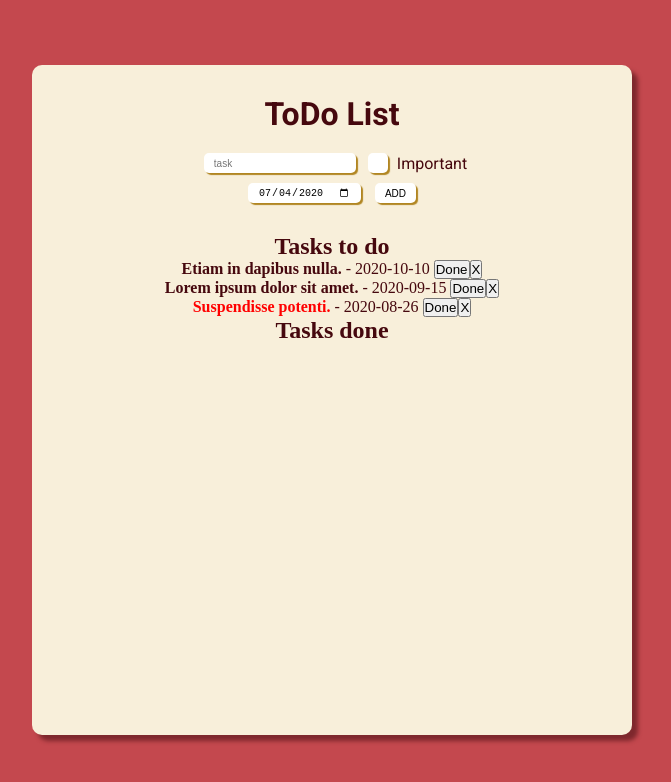
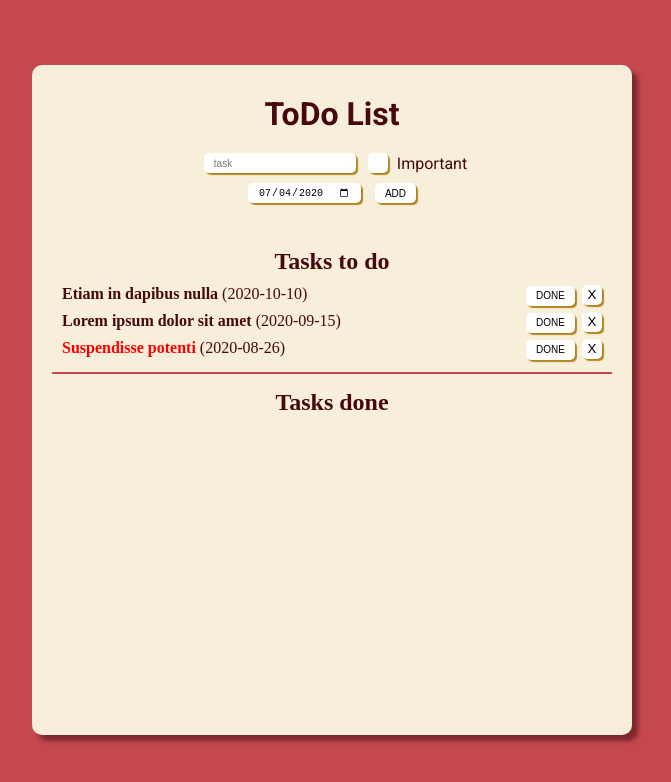
Before and after one commit to WieMon/to-do-app-react, a React (Create React App) app: page / in a window 1280 px wide. Shown: the top 782 px of the page, without its empty margins (308-979 px from the left). Built offline with nearby package versions, Linux system fonts and the light colour scheme.

Commit message:
Addnstyling for TaskList and Task Fix completion date and task's input

```diff
--- a/src/components/AddTask/AddTask.js
+++ b/src/components/AddTask/AddTask.js
@@ -36,7 +36,7 @@ class AddTask extends Component {
   handleClick = () => {
     const {text, checked, date} = this.state;
 
-    if(text.length > 2) {
+    if(text.length > 2 && text.length < 30) {
       const add = this.props.add(text, date, checked);
       if(add) {
         this.setState({
@@ -46,7 +46,7 @@ class AddTask extends Component {
         });
       }
     } else {
-      alert('Task cannot be shorter than 2 characters.');
+      alert('Task cannot be shorter than 2 characters and longer than 20 characters');
     }
   }
 
--- a/src/components/AddTask/AddTask.scss
+++ b/src/components/AddTask/AddTask.scss
@@ -56,6 +56,7 @@
     background-color: $color_four;
     border-radius: $radius;
     box-shadow: 2px 2px 1px darken($color-one, 50%);
+    cursor: pointer;
   }
   &::after {
     position: absolute;
--- a/src/components/App/App.js
+++ b/src/components/App/App.js
@@ -10,7 +10,7 @@ class App extends Component {
     tasks: [
       {
         id: 0,
-        text: 'Lorem ipsum dolor sit amet.',
+        text: 'Lorem ipsum dolor sit amet',
         date: '2020-09-15',
         important: false,
         active: true,
@@ -18,7 +18,7 @@ class App extends Component {
       },
       {
         id: 1,
-        text: 'Suspendisse potenti.',
+        text: 'Suspendisse potenti',
         date: '2020-08-26',
         important: true,
         active: true,
@@ -26,7 +26,7 @@ class App extends Component {
       },
       {
         id: 2,
-        text: 'Etiam in dapibus nulla.',
+        text: 'Etiam in dapibus nulla',
         date: '2020-10-10',
         important: false,
         active: true,
--- a/src/components/Task/Task.js
+++ b/src/components/Task/Task.js
@@ -1,5 +1,6 @@
 import React from 'react';
 import PropTypes from 'prop-types';
+import './Task.scss';
 
 const Task = (props) => {
   const{id, text, date, important, active, finishDate} = props.task;
@@ -10,24 +11,29 @@ const Task = (props) => {
 
   if(active) {
     return (
-      <div>
-        <p>
-          <strong style={important ? style : null}>{text}</strong> - <span>{date} </span>
-          <button onClick={() => props.change(id)}>Done</button>
-          <button onClick={() => props.delete(id)}>X</button>
-        </p>
+      <div className='Task'>
+        <div className='Task__active'>
+          <strong style={important ? style : null}>{text}</strong> <span>({date}) </span>
+        </div>
+        <div className='Task__active'>
+          <button className='Task__btn-done' onClick={() => props.change(id)}>Done</button>
+          <button className='Task__btn-delete' onClick={() => props.delete(id)}>X</button>
+        </div>
       </div>
     );
   } else {
-    const finish = new Date(finishDate).toLocaleString();
+    const finish = new Date(finishDate).toISOString().slice(0,10);
+
     return (
-      <div>
-        <p>
-          <strong>{text}</strong><em>(Due date: {date})</em>
+      <div className='Task'>
+        <div className='Task__done'>
+          <strong>{text}</strong> <span>({date}) </span>
           <br />
-          (Completed: <span>{finish}</span>)
-          <button onClick={() => props.delete(id)}>X</button>
-        </p>
+          <span className='Task__small'>(Completed on: {finish})</span>
+        </div>
+        <div className='Task__done'>
+          <button className='Task__btn-delete' onClick={() => props.delete(id)}>X</button>
+        </div>
       </div>
     );
   }
--- a/src/components/Task/Task.scss
+++ b/src/components/Task/Task.scss
@@ -0,0 +1,51 @@
+@import '../../styles/global.scss';
+
+.Task {
+  display: flex;
+  justify-content: space-between;
+}
+
+.Task__active, .Task__done {//one class
+  line-height: 1.7em;
+  font-family: $font-two;
+}
+
+.Task__done {
+  text-align: left;
+}
+
+.Task__small {
+  font-size: 0.8em;
+  flex-basis: 100%;
+}
+
+.Task__btn-done { //the same style with AddTask btn
+  padding: 3px 10px;
+  margin: 0 7px;
+  height: 20px;
+  border: none;
+  background-color: $color-four;
+  box-shadow: 2px 2px 1px darken($color-one, 50%);
+  border-radius: $radius;
+  text-transform: uppercase;
+  font-size: 10px;
+  &:hover {
+    box-shadow: 2px 2px 1px $color-two;
+    color: $color-two;
+    cursor: pointer;
+  }
+}
+
+.Task__btn-delete {
+  height: 20px;
+    width: 20px;
+    border: none;
+    background-color: $color_four;
+    border-radius: $radius;
+    box-shadow: 2px 2px 1px darken($color-one, 50%);
+    &:hover {
+      cursor: pointer;
+      box-shadow: 2px 2px 1px $color-two;
+      color: $color-two;
+    }
+}
--- a/src/components/TaskList/TaskList.js
+++ b/src/components/TaskList/TaskList.js
@@ -1,6 +1,7 @@
 import React from 'react';
 import PropTypes from 'prop-types';
 import Task from '../Task//Task';
+import './TaskList.scss';
 
 const TaskList = (props) => {
   const active = props.tasks.filter(task => task.active);
@@ -46,16 +47,16 @@ const TaskList = (props) => {
     />);
 
   return (
-    <>
-      <div className='active'>
-        <h2>Tasks to do</h2>
+    <div className='TaskList'>
+      <div className='TaskList__active active'>
+        <h2 className='TaskList__title-active' >Tasks to do</h2>
         {activeTasks}
       </div>
-      <div className='done'>
-        <h2>Tasks done</h2>
+      <div className='TaskList__done done'>
+        <h2 className='TaskList__title-done'>Tasks done</h2>
         {doneTasks}
       </div>
-    </>
+    </div>
   );
 };
 
--- a/src/components/TaskList/TaskList.scss
+++ b/src/components/TaskList/TaskList.scss
@@ -0,0 +1,18 @@
+@import '../../styles/global.scss';
+
+.TaskList__active {
+  border-bottom: 2px solid $color-two;
+  //background-color: darken($color-four,4%);
+  box-shadow:  2px 2px 2px $color-one;
+  //border-radius: $radius;
+}
+
+.TaskList__active, .TaskList__done {
+  padding: 10px;
+}
+
+.TaskList__title-active, .TaskList__title-done {
+  font-size: 1.5em;
+  //padding: 5px;
+  margin: 5px;
+}
--- a/src/styles/settings.scss
+++ b/src/styles/settings.scss
@@ -1,9 +1,9 @@
-@import url("https://fonts.googleapis.com/css2?family=Indie+Flower&family=Roboto:wght@400;700&display=swap");
+@import url("https://fonts.googleapis.com/css2?family=Architects+Daughter&family=Roboto:wght@400;700&display=swap");
 
 $color-one: #f8efda;
 $color-two: #c4484e;
 $color-three:#46080e;
 $color-four: #fff;
 $font-one: 'Roboto', sans-serif;
-$font-two: 'Indie Flower', cursive;
+$font-two: 'rchitects Daughter', cursive;
 $radius: 5px;
```
